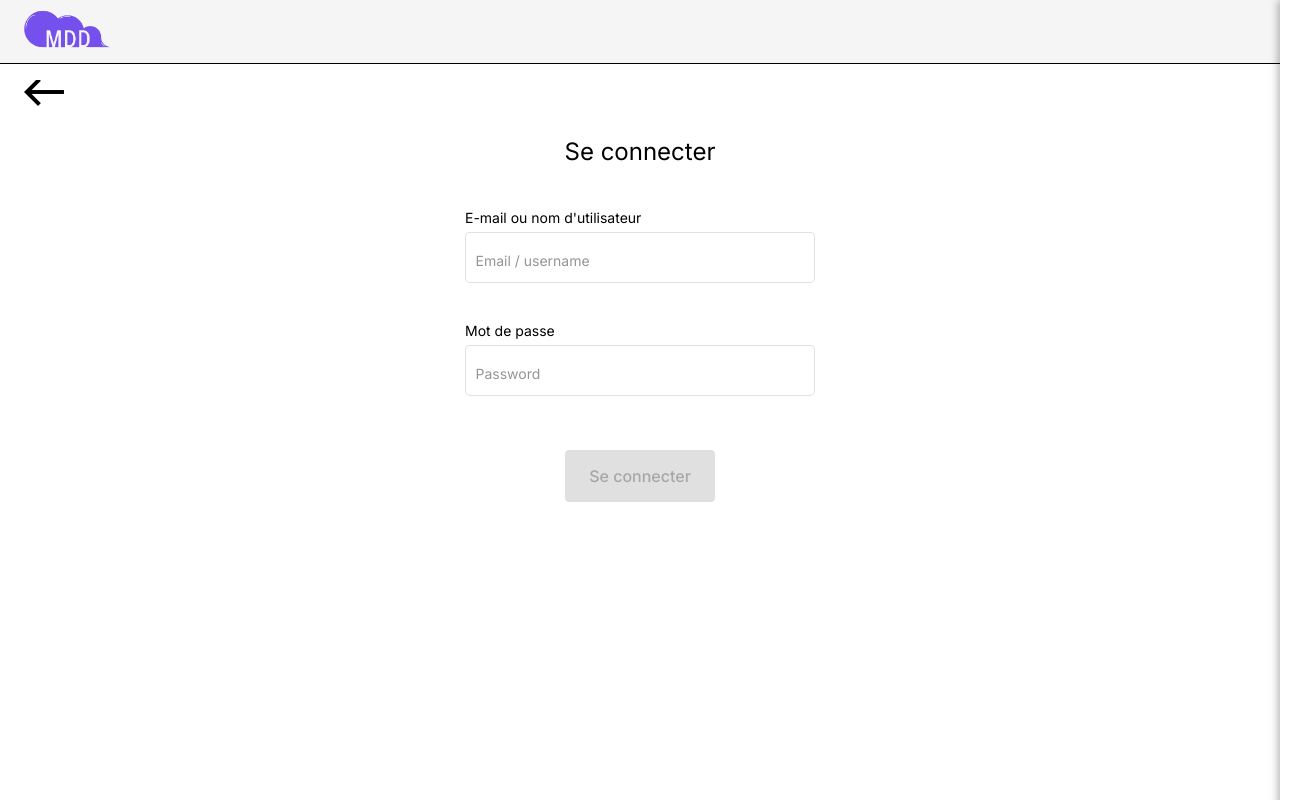
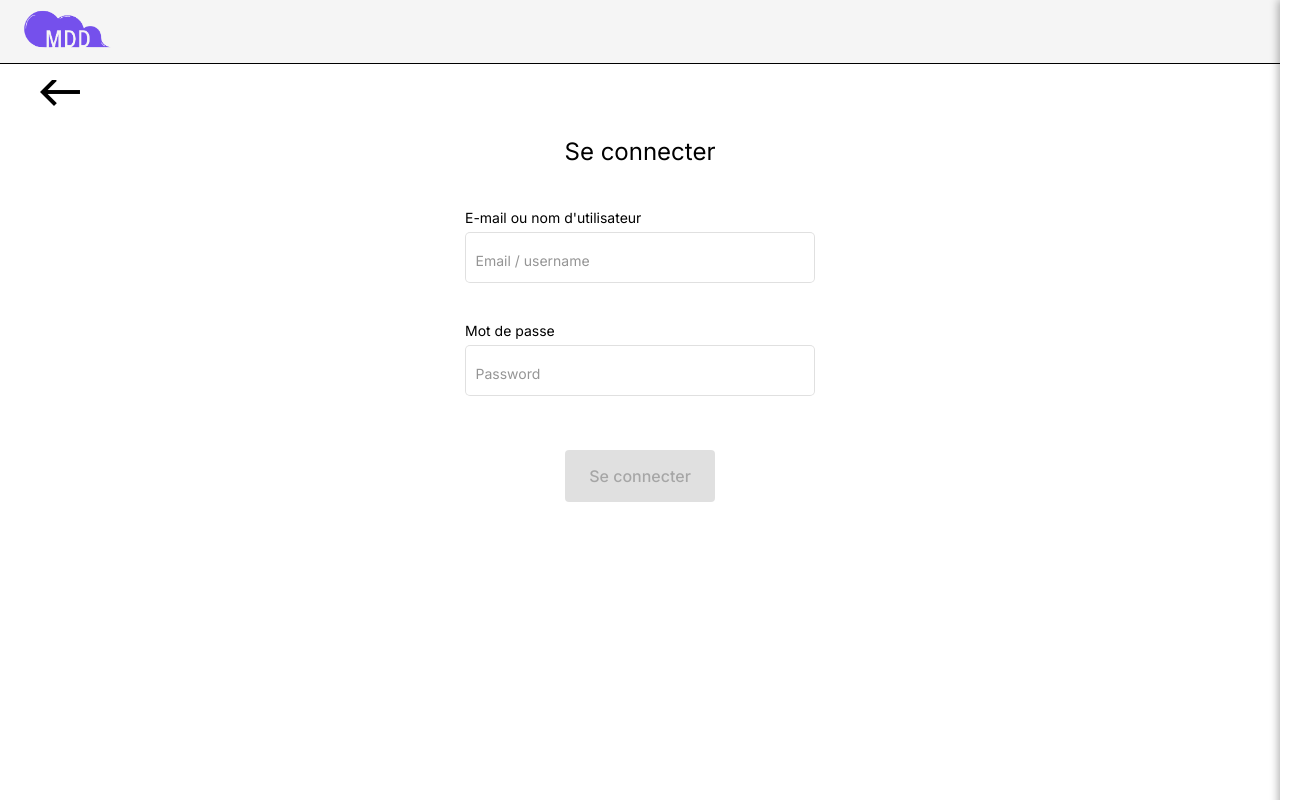
Before and after one commit to Hugo-Robert-1/Monde-de-dev, an Angular app in the folder front/: page / in a window 1280 px wide. Both pictures are taken after a click on the button "Se connecter". Shown: the whole page, 1316 px wide, since content can reach past the window. Built offline with nearby package versions, Linux system fonts and the light colour scheme; no server answers.

Commit message:
fix: front -> correction overflow du bouton de retour de la page login/post create/register

```diff
--- a/front/src/app/pages/login/login.component.scss
+++ b/front/src/app/pages/login/login.component.scss
@@ -9,12 +9,12 @@
   }
 
 .back-button-container {
-    padding: 16px 16px 0px 16px;
-    margin-left: 40px;
+  box-sizing: border-box;
   width: 100%;
+  padding: 16px 16px 0 36px;
   display: flex;
-    flex-direction: row;
   justify-content: flex-start;
+  align-items: center;
 
   .mat-icon {
     font-size: 48px;
--- a/front/src/app/pages/post-create/post-create.component.scss
+++ b/front/src/app/pages/post-create/post-create.component.scss
@@ -4,12 +4,12 @@
   flex-direction: column;
 
   .back-button-container {
-    padding: 16px 16px 0px 16px;
-    margin-left: 40px;
-    width: 100%;
-    display: flex;
-    flex-direction: row;
-    justify-content: flex-start;
+      box-sizing: border-box;
+      width: 100%;
+      padding: 16px 16px 0 36px;
+      display: flex;
+      justify-content: flex-start;
+      align-items: center;
 
     .mat-icon {
       font-size: 48px;
--- a/front/src/app/pages/register/register.component.scss
+++ b/front/src/app/pages/register/register.component.scss
@@ -9,12 +9,12 @@
     }
 
     .back-button-container {
-        padding: 16px 16px 0px 16px;
-        margin-left: 40px;
+        box-sizing: border-box;
         width: 100%;
+        padding: 16px 16px 0 36px;
         display: flex;
-        flex-direction: row;
         justify-content: flex-start;
+        align-items: center;
 
         .mat-icon {
           font-size: 48px;
```
Lines whose indentation alone changed are shown as unchanged.
